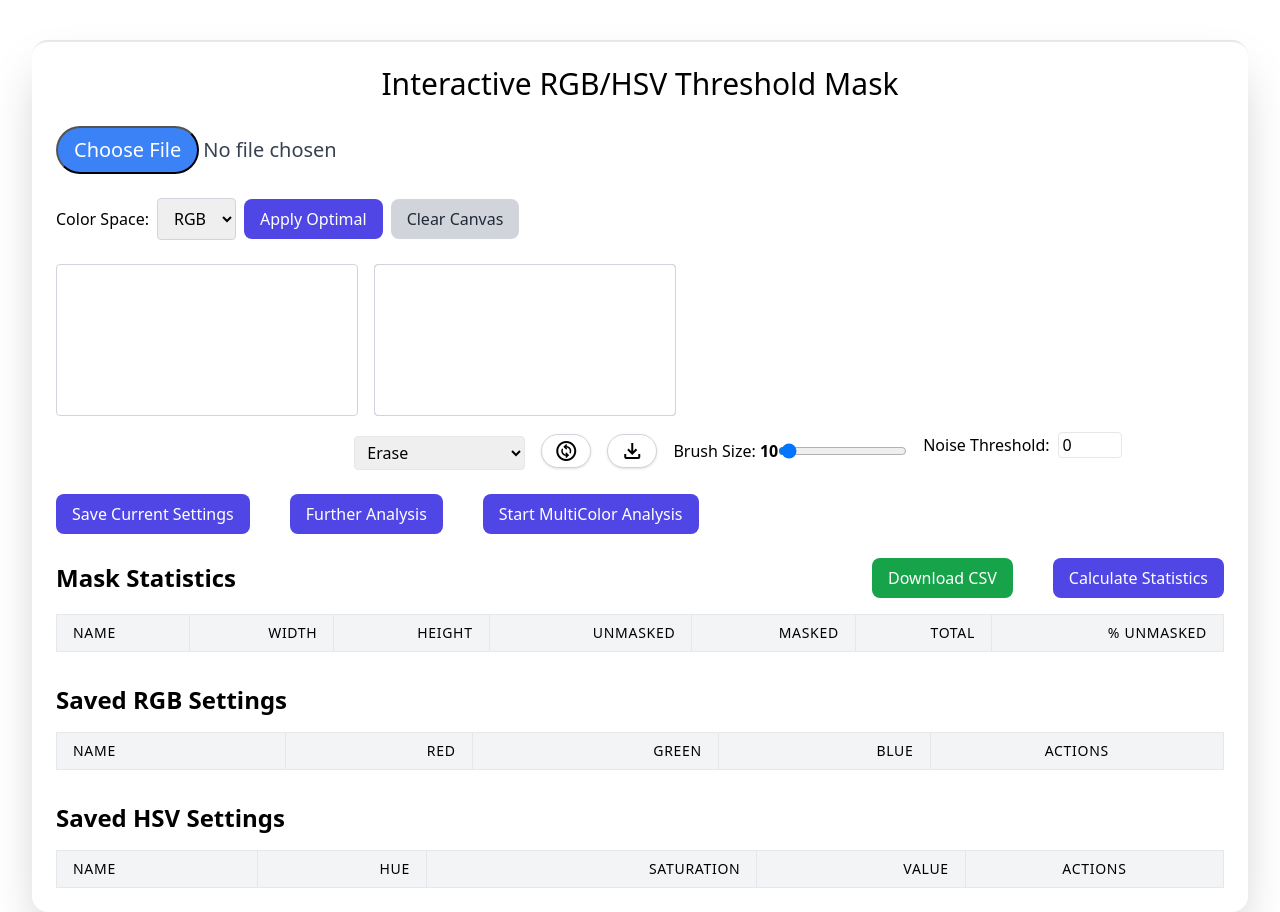
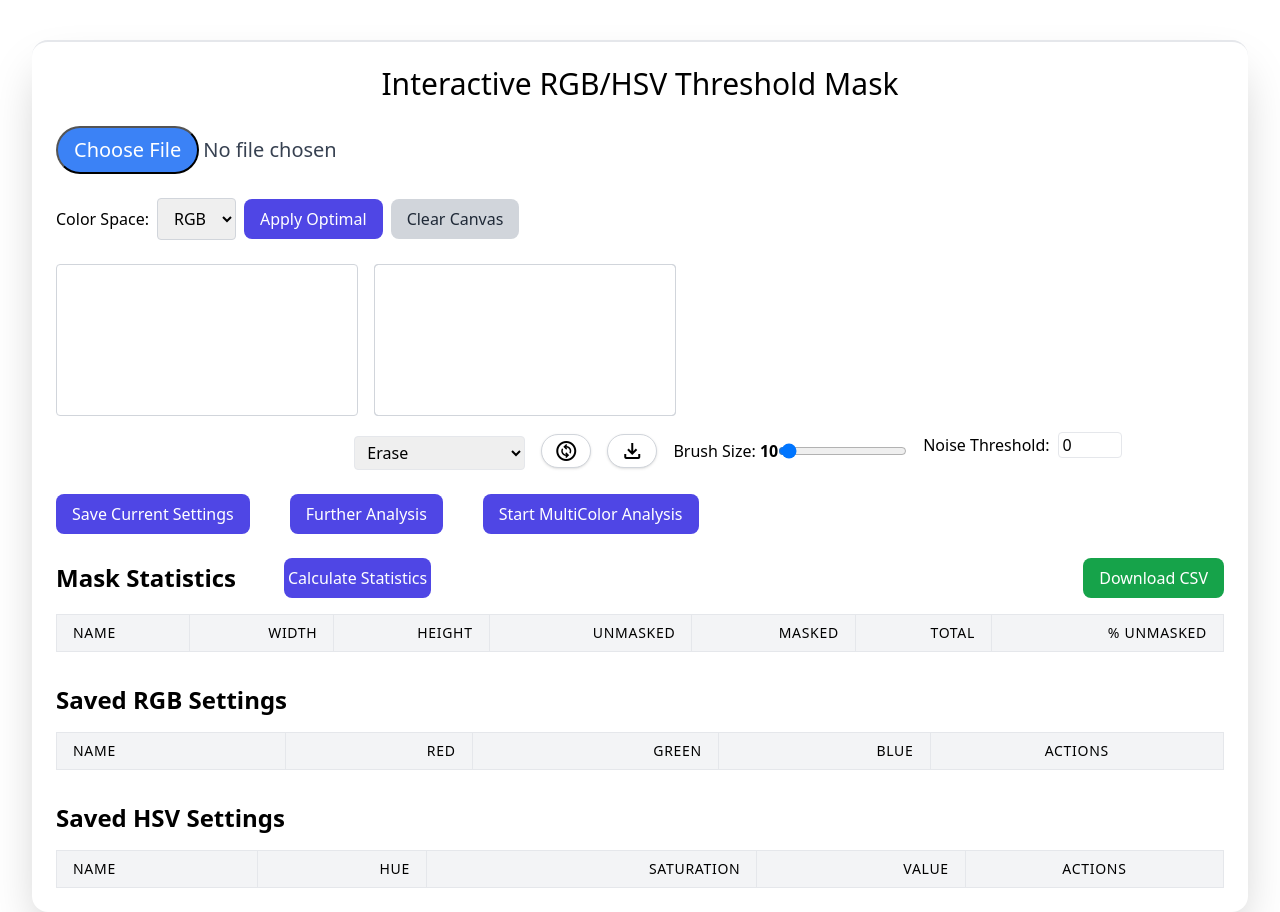
Before and after one commit to SushantAryal3/Image-Analysis-React, a React (Vite) app: page / in a window 1280 px wide. Built offline with nearby package versions, Linux system fonts and the light colour scheme; a web font is replaced by a local one.

Commit message:
fix: Issue with multimode analysis calculate statistic bug

```diff
--- a/src/CustomComponents/RGBThresholdMask.tsx
+++ b/src/CustomComponents/RGBThresholdMask.tsx
@@ -161,7 +161,7 @@ export default function RGBThresholdMask() {
       ...prev.filter((item) => item.name !== filename),
       { name: filename, plant, noise, total, width, height },
     ]);
-  }, [applyMask, filename]);
+  }, [applyMask, filename, multiMode]);
 
   /* Upload Image Functionality */
   const [isFurtherAnalysis, setIsFurtherAnalysis] = useState(false);
--- a/src/CustomComponents/SavedSettingsTable.tsx
+++ b/src/CustomComponents/SavedSettingsTable.tsx
@@ -115,10 +115,18 @@ export default function SavedSettingsTable({
 
   return (
     <div className="space-y-8">
-      {/* --- Statistics Table --- */}
       <div>
         <div className="flex items-center justify-between gap-10 mb-4">
-          <h4 className="text-2xl font-semibold">Mask Statistics</h4>
+          <div className="flex items-center gap-2">
+            <h4 className="text-2xl font-semibold">Mask Statistics</h4>
+            <button
+              onClick={() => onCalculateStatistics()}
+              className="bg-indigo-600 text-white px-1 py-2 rounded-lg hover:bg-indigo-700 ml-10"
+              type="button"
+            >
+              Calculate Statistics
+            </button>
+          </div>
           <div>
             <button
               type="button"
@@ -126,13 +134,6 @@ export default function SavedSettingsTable({
               className="bg-green-600 text-white px-4 py-2 rounded-lg hover:bg-green-700"
             >
               Download CSV
-            </button>
-            <button
-              onClick={() => onCalculateStatistics()}
-              className="bg-indigo-600 text-white px-4 py-2 rounded-lg hover:bg-indigo-700 ml-10"
-              type="button"
-            >
-              Calculate Statistics
             </button>
           </div>
         </div>
```
